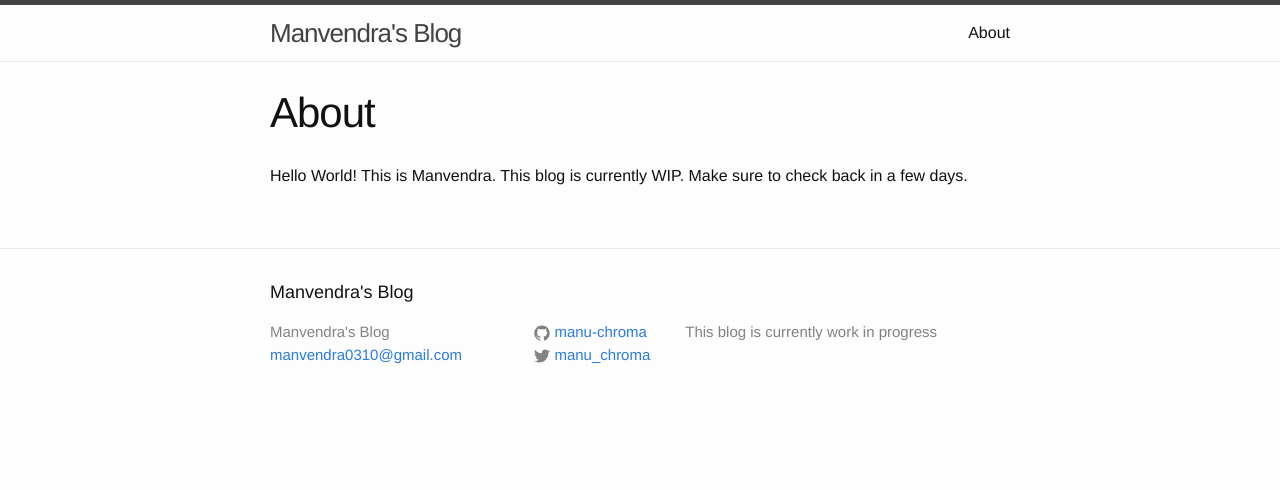
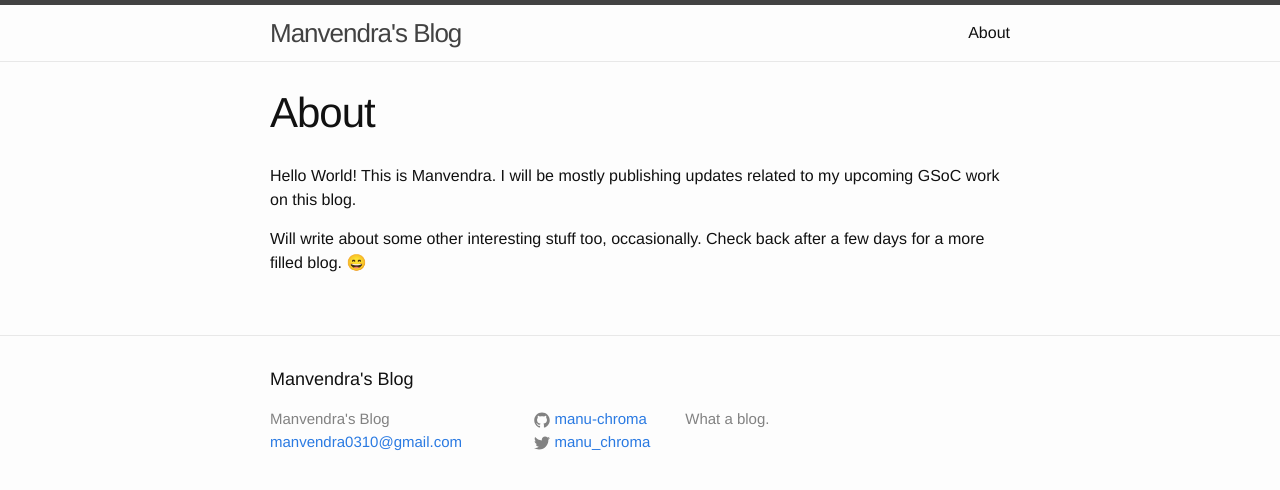
Before and after one commit to manu-chroma/blog, a Jekyll site: the page built from about.md, in a window 1280 px wide. Shown: the top 490 px of the page. Built offline with Jekyll 4.4.1, drawn with Linux system fonts in a browser that asks for light colours; emoji names are drawn with the system emoji font.

```diff
--- /dev/null
+++ b/Gemfile
@@ -0,0 +1 @@
+gem 'jemoji'
--- a/_config.yml
+++ b/_config.yml
@@ -9,11 +9,16 @@
 title: Manvendra's Blog
 email: manvendra0310@gmail.com
 description: > # this means to ignore newlines until "baseurl:"
-  This blog is currently work in progress
+  What a blog.
 baseurl: "" # the subpath of your site, e.g. /blog
-url: "http://yourdomain.com" # the base hostname & protocol for your site
+url: "https://github.com/manu-chroma" # the base hostname & protocol for your site
 twitter_username: manu_chroma
 github_username:  manu-chroma
-
 # Build settings
 markdown: kramdown
+
+# publish future posts already
+future: true
+# gems
+gems:
+  - jemoji
--- a/about.md
+++ b/about.md
@@ -4,5 +4,6 @@ title: About
 permalink: /about/
 ---
 
-Hello World! This is Manvendra. This blog is currently WIP.
-Make sure to check back in a few days.
+Hello World! This is Manvendra. I will be mostly publishing updates related to my upcoming GSoC work on this blog.
+
+Will write about some other interesting stuff too, occasionally. Check back after a few days for a more filled blog. :smile:
```
Also changed, not shown: _posts/2017-05-06-gsoc-init.markdown (added, +11 -0 lines), 1 other file.
